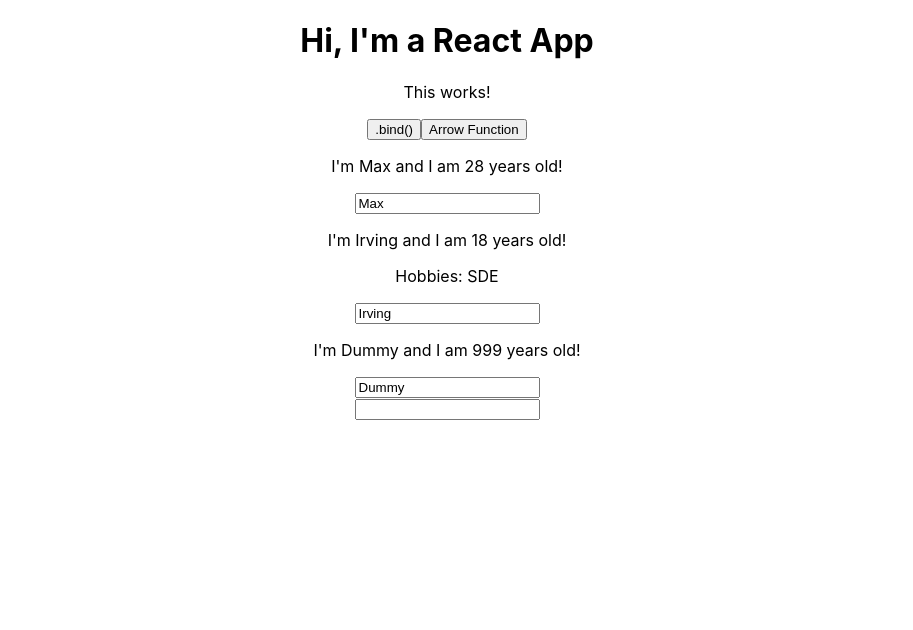
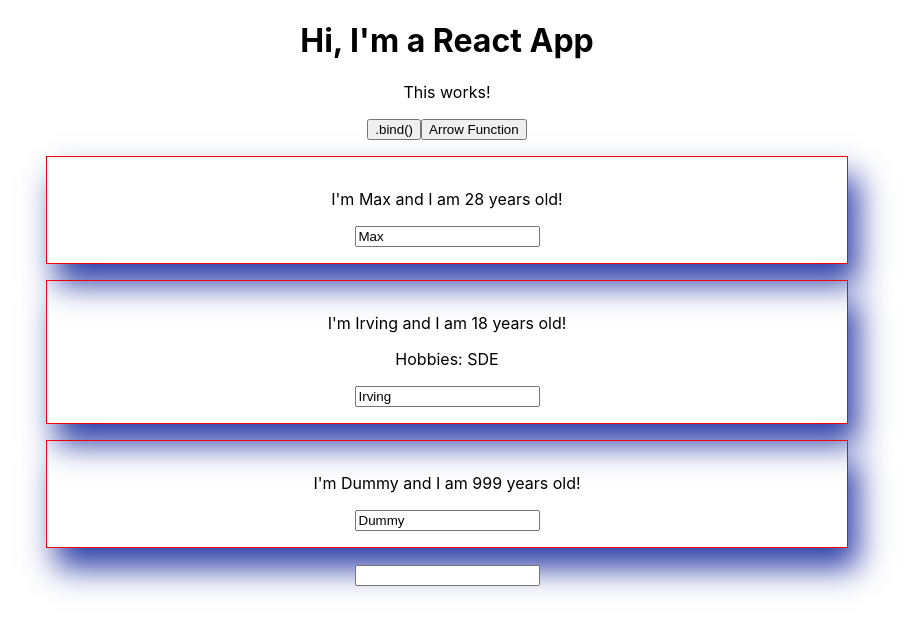
Before and after one commit to IrvingZhao2018/react-test001, a React (Create React App) app: page / in a window 1280 px wide. Shown: the top 630 px of the page, without its empty margins (193-1106 px from the left). Built offline with nearby package versions, Linux system fonts and the light colour scheme.

Commit message:
globe css style

```diff
--- /dev/null
+++ b/src/Person/Person.css
@@ -0,0 +1,8 @@
+.Person{
+    width: 60%;
+    margin: 16px auto;
+    border: 1px solid #f10606;
+    box-shadow: 10px 20px 30px #2e3fa8;
+    padding: 16px;
+    text-align: center;
+}
--- a/src/Person/Person.js
+++ b/src/Person/Person.js
@@ -1,4 +1,5 @@
 import React from "react";
+import './Person.css';
 
 // a component is just a function which returns some jsx, some html
 // ES6, function name started with lower case
@@ -8,7 +9,7 @@ import React from "react";
 
 const person = (props) => {
     return (
-        <div>
+        <div className={"Person"}>
             <p onClick={props.click}>I'm {props.name} and I am {props.age} years old!</p>
             <p>{props.children}</p>
             {/*<input type="text" onChange={props.changed} value={props.name}/>*/}
```
